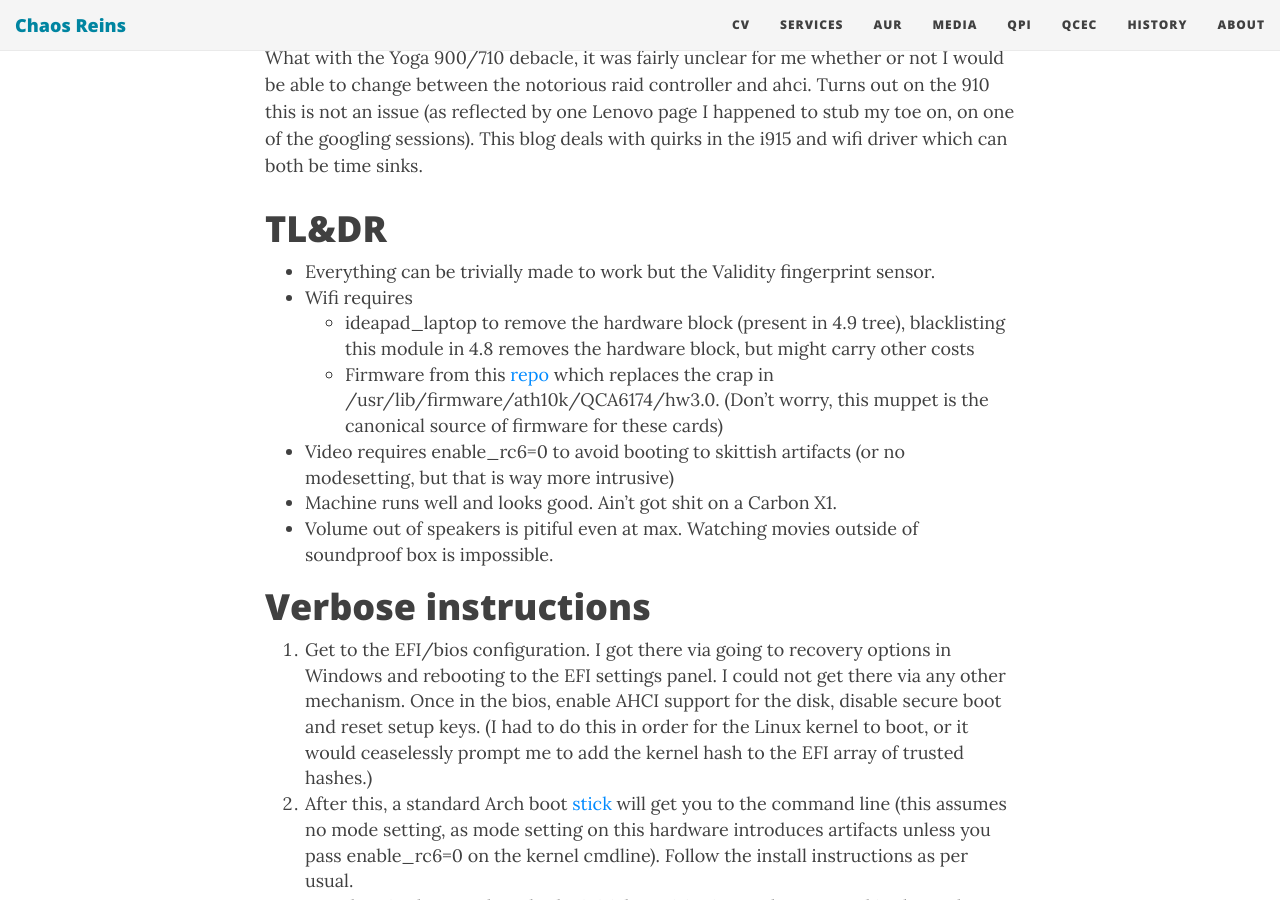
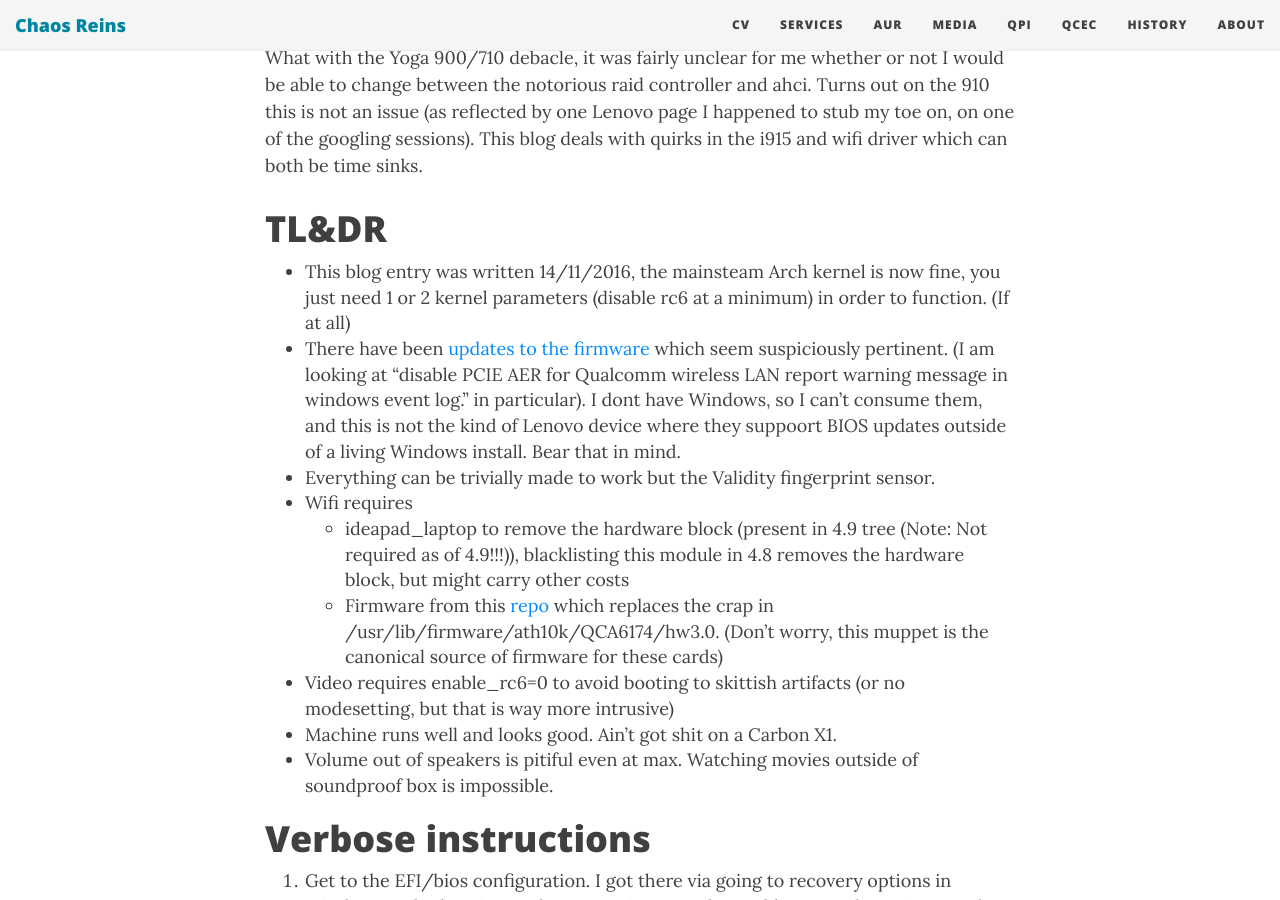
Before and after one commit to sirspudd/sirspudd.github.io, a Jekyll site: the page built from _posts/2016-11-14-arch-yoga-910.md, in a window 1280 px wide and 900 px high, scrolled down 1368 px. Built offline with Jekyll 4.4.1, drawn with Linux system fonts in a browser that asks for light colours; nearby versions of some CDN libraries; comment, search, counter and statistics services are not loaded.

Commit message:
Update blog
Change-Id: I1d7ee75221b261433e01b4c05c99ec570b78e286

```diff
--- a/_posts/2016-11-14-arch-yoga-910.md
+++ b/_posts/2016-11-14-arch-yoga-910.md
@@ -14,9 +14,11 @@
 
 # TL&DR
 
+* This blog entry was written 14/11/2016, the mainsteam Arch kernel is now fine, you just need 1 or 2 kernel parameters (disable rc6 at a minimum) in order to function. (If at all)
+* There have been [updates to the firmware](http://pcsupport.lenovo.com/us/en/products/laptops-and-netbooks/yoga-series/yoga-910-13ikb/downloads/ds119202) which seem suspiciously pertinent. (I am looking at "disable PCIE AER for Qualcomm wireless LAN report warning message in windows event log." in particular). I dont have Windows, so I can't consume them, and this is not the kind of Lenovo device where they suppoort BIOS updates outside of a living Windows install. Bear that in mind.
 * Everything can be trivially made to work but the Validity fingerprint sensor.
 * Wifi requires
-  * ideapad_laptop to remove the hardware block (present in 4.9 tree), blacklisting this module in 4.8 removes the hardware block, but might carry other costs
+  * ideapad_laptop to remove the hardware block (present in 4.9 tree (Note: Not required as of 4.9!!!)), blacklisting this module in 4.8 removes the hardware block, but might carry other costs
   * Firmware from this [repo](https://github.com/kvalo/ath10k-firmware) which replaces the crap in /usr/lib/firmware/ath10k/QCA6174/hw3.0. (Don't worry, this muppet is the canonical source of firmware for these cards)
 * Video requires enable_rc6=0 to avoid booting to skittish artifacts (or no modesetting, but that is way more intrusive)
 * Machine runs well and looks good. Ain't got shit on a Carbon X1.
```
